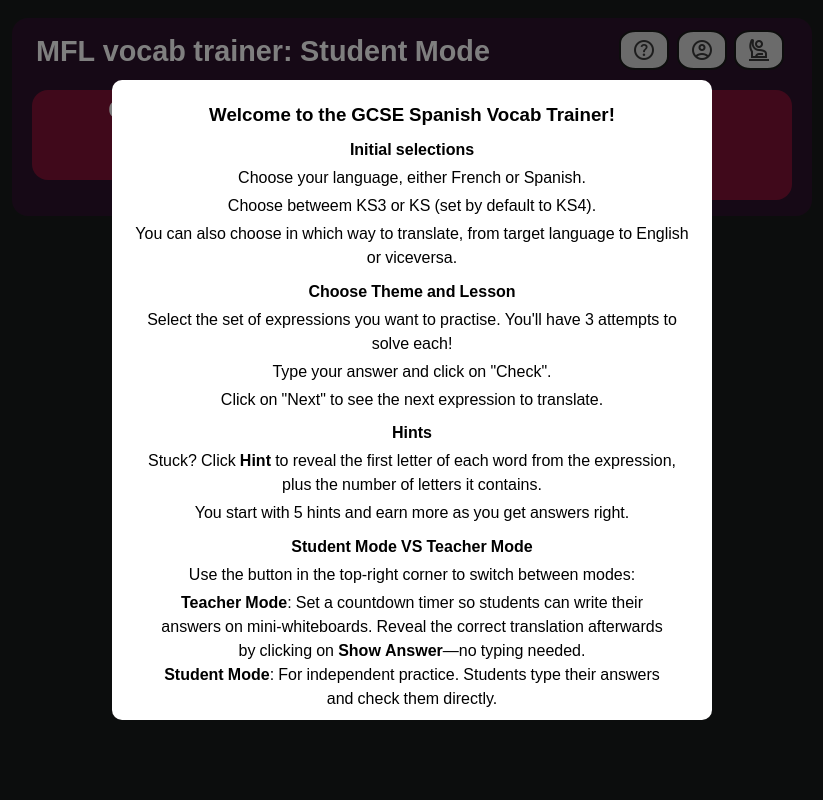
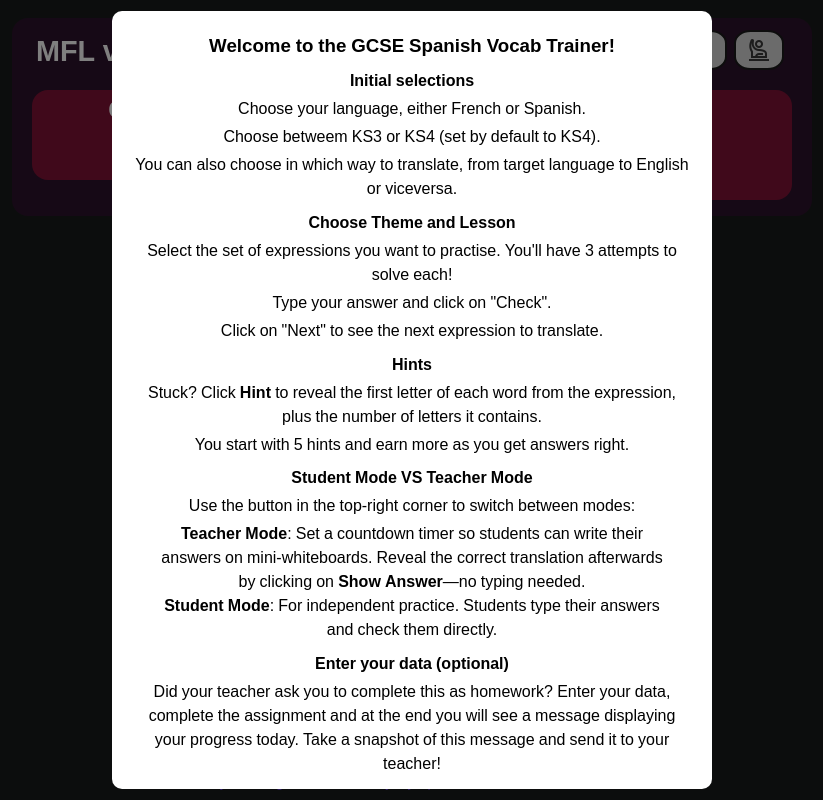
Before and after one commit to JaviRute/vocab-trainer, a React (Create React App) app: page / in a window 1280 px wide. Both pictures are taken after a click on the button "help". Shown: the whole page, without its empty margins (228-1051 px from the left). Built offline with nearby package versions, Linux system fonts and the light colour scheme.

Commit message:
add footer

```diff
--- a/public/index.html
+++ b/public/index.html
@@ -41,5 +41,17 @@
       To begin the development, run `npm start` or `yarn start`.
       To create a production bundle, use `npm run build` or `yarn build`.
     -->
+
+
+
+      <div class="user-counter"
+        style="position:fixed;bottom:5px;right:5px;cursor:default;color:red;opacity:0;transition:opacity .3s; z-index:1500;"
+        onmouseover='this.style.opacity="1"' onmouseout='this.style.opacity="0"'>
+        <a href="http://www.freevisitorcounters.com"></a>
+        <script type="text/javascript"
+          src="https://www.freevisitorcounters.com/auth.php?id=b417bb70c9b5264a6bbbf05a29288dec2bca1d52"></script>
+        <script type="text/javascript" src="https://www.freevisitorcounters.com/en/home/counter/1391535/t/3"></script>
+      </div>
+
   </body>
 </html>
--- a/src/App.css
+++ b/src/App.css
@@ -155,6 +155,42 @@ img {
 .ks-container:active {
   border: 1px solid pink;
   background-color: #ff0b55;
+}
+
+/*----------------TOOLTIP-----------------------------*/
+
+.top-button, .ks-container, .flag-container {
+  position: relative;
+  /* anchor for the tooltip */
+}
+
+
+
+.top-button .tooltiptext, .ks-container .tooltiptext, .flag-container .tooltiptext{
+  visibility: hidden;
+  background-color: #333;
+  color: #fff;
+  text-align: center;
+  padding: 4px 8px;
+  border-radius: 6px;
+  font-size: 12px;
+  white-space: nowrap;
+
+  /* position above the button */
+  position: absolute;
+  bottom: 125%;
+  left: 50%;
+  transform: translateX(-50%);
+
+  opacity: 0;
+  transition: opacity 0.3s;
+  pointer-events: none;
+  z-index: 999;
+}
+
+.top-button:hover .tooltiptext, .ks-container:hover .tooltiptext,  .flag-container:hover .tooltiptext {
+  visibility: visible;
+  opacity: 1;
 }
 
  /*---------------- SELECTION ROW-----------------------*/
@@ -588,6 +624,39 @@ img {
   text-decoration: underline;
 }
 
+/*----------------FOOTER-----------------------*/
+
+.footer-message {
+  position: fixed;
+  bottom: 0;
+  left: 0;
+  width: 100%;
+  text-align: center;
+  background: #191b1b;
+  /* same as your app or slightly darker */
+  color: #fff;
+  padding: 8px;
+  font-size: 14px;
+  z-index: 900;
+}
+
+.footer-message a {
+  color: #6039cc;
+  /* matches your app vibe */
+  text-decoration: none;
+  margin: 0 6px;
+}
+
+.footer-message a:hover {
+  text-decoration: underline;
+}
+
+.footer-separator {
+  color: #6039cc;
+}
+
+
+
 /* ---------------------- Responsiveness ---------------------*/
 
 @media (max-width: 900px) {
--- a/src/App.js
+++ b/src/App.js
@@ -183,7 +183,6 @@ function App() {
             // This line underneath is the old way to show the answer, showing both the expression
             // in Spanish and English. Sometimes it was too much text
             //setUserResponse(`${targetExpression[1][0]} = ${targetExpression[0][0]}`);
-            //Remove answered expression
             //Remove answered expression
             setRemainingExpressions(prevVal => prevVal.filter(expr => expr !== targetExpression));
             setQuestionAlreadyAnswered(true);
@@ -560,6 +559,24 @@ function App() {
           <UserInfo handleUserInfo={handleUserInfo} userName={userName} setUserName={setUserName} classCode={classCode} setClassCode={setClassCode} schoolName={schoolName} setSchoolName={setSchoolName} showUserInfo={showUserInfo} setShowUserInfo={setShowUserInfo}/>
         }
 
+        <div className="footer-message">
+          <a
+            href="https://www.tes.com/en-ca/member/JaviRodriguez"
+            target="_blank"
+            rel="noopener noreferrer"
+          >
+            My teaching resources
+          </a>
+          <span className="footer-separator"> · </span>
+          <a
+            href="https://verbstrainer.netlify.app/"
+            target="_blank"
+            rel="noopener noreferrer"
+          >
+            Try my Spanish & French Verbs Trainer
+          </a>
+        </div>
+
     </div>
   );
 }
--- a/src/components/TopRow.js
+++ b/src/components/TopRow.js
@@ -22,12 +22,19 @@ export default function TopRow( { spToEngMode, setSpToEngMode, restartThemeSelec
 
 
         <div className='top-button-selection'>
-            <button className='top-button' onClick={handleTutorial}><span className="material-symbols-outlined">help</span></button>
-            <button className='top-button' onClick={handleUserInfo}><span class="material-symbols-outlined">account_circle</span></button>
+            <button className='top-button' onClick={handleTutorial}>
+              <span className="material-symbols-outlined">help</span>
+              <span className="tooltiptext">Instructions</span>
+            </button>
+            <button className='top-button' onClick={handleUserInfo}>
+              <span class="material-symbols-outlined">account_circle</span>
+              <span className="tooltiptext">Enter your data</span>
+            </button>
             <button
                 className='top-button'
                 onClick={toggleTeacherMode}>
                 <span className="material-symbols-outlined">person_raised_hand</span>
+                <span className="tooltiptext">Toggle between Student and Teacher modes</span>
             </button>
         </div>
 
@@ -41,6 +48,7 @@ export default function TopRow( { spToEngMode, setSpToEngMode, restartThemeSelec
                           <h3 className={ks3Ks4 ? 'ks-hidden' : ''} >KS3</h3>
                           <h3 className='ks-hidden'>/</h3>
                           <h3 className={ks3Ks4 ? '' : 'ks-hidden'} >KS4</h3>
+                          <span className="tooltiptext">Toggle between KS3 and KS4 courses</span>
                   </div>
 
 
@@ -57,6 +65,7 @@ export default function TopRow( { spToEngMode, setSpToEngMode, restartThemeSelec
                         />
                         <img src={Arrow} alt="to" className='arrow' />
                         <img src={BritishFlag} alt="English" className='flag' />
+                        <span className="tooltiptext">Translate from {language} to English or from English into {language}</span>
                       </>
                     ) : (
                       <>
@@ -65,8 +74,8 @@ export default function TopRow( { spToEngMode, setSpToEngMode, restartThemeSelec
                         <img
                             src={language === "French" ? FrenchFlag : SpanishFlag}
                             alt={language === "French" ? "French" : "Spanish"}
-                            className="flag"
-                          />
+                            className="flag"/>
+                        <span className="tooltiptext">Translate from {language} to English or from English into {language}</span>
                       </>
                     )}
                   </div>
--- a/src/components/Tutorial.js
+++ b/src/components/Tutorial.js
@@ -9,7 +9,7 @@ export default function Tutorial(props) {
 
         <h4>Initial selections</h4>
         <p>Choose your language, either French or Spanish.</p>
-        <p>Choose betweem KS3 or KS (set by default to KS4).</p>
+        <p>Choose betweem KS3 or KS4 (set by default to KS4).</p>
         <p>You can also choose in which way to translate, from target language to English or viceversa.</p>
 
         <h4>Choose Theme and Lesson</h4>
@@ -23,10 +23,14 @@ export default function Tutorial(props) {
 
         <h4>Student Mode VS Teacher Mode</h4>
         <p>Use the button in the top-right corner to switch between modes:</p>
+
         <div className='li-container'>
           <li><strong>Teacher Mode</strong>: Set a countdown timer so students can write their answers on mini-whiteboards. Reveal the correct translation afterwards by clicking on <strong>Show Answer</strong>—no typing needed.</li>
           <li><strong>Student Mode</strong>: For independent practice. Students type their answers and check them directly.</li>
         </div>
+
+        <h4>Enter your data (optional)</h4>
+        <p>Did your teacher ask you to complete this as homework? Enter your data, complete the assignment and at the end you will see a message displaying your progress today. Take a snapshot of this message and send it to your teacher!</p>
 
 
       </div>
```
Also changed, not shown: 7 other files (tests, documents, lock files or other folders).
